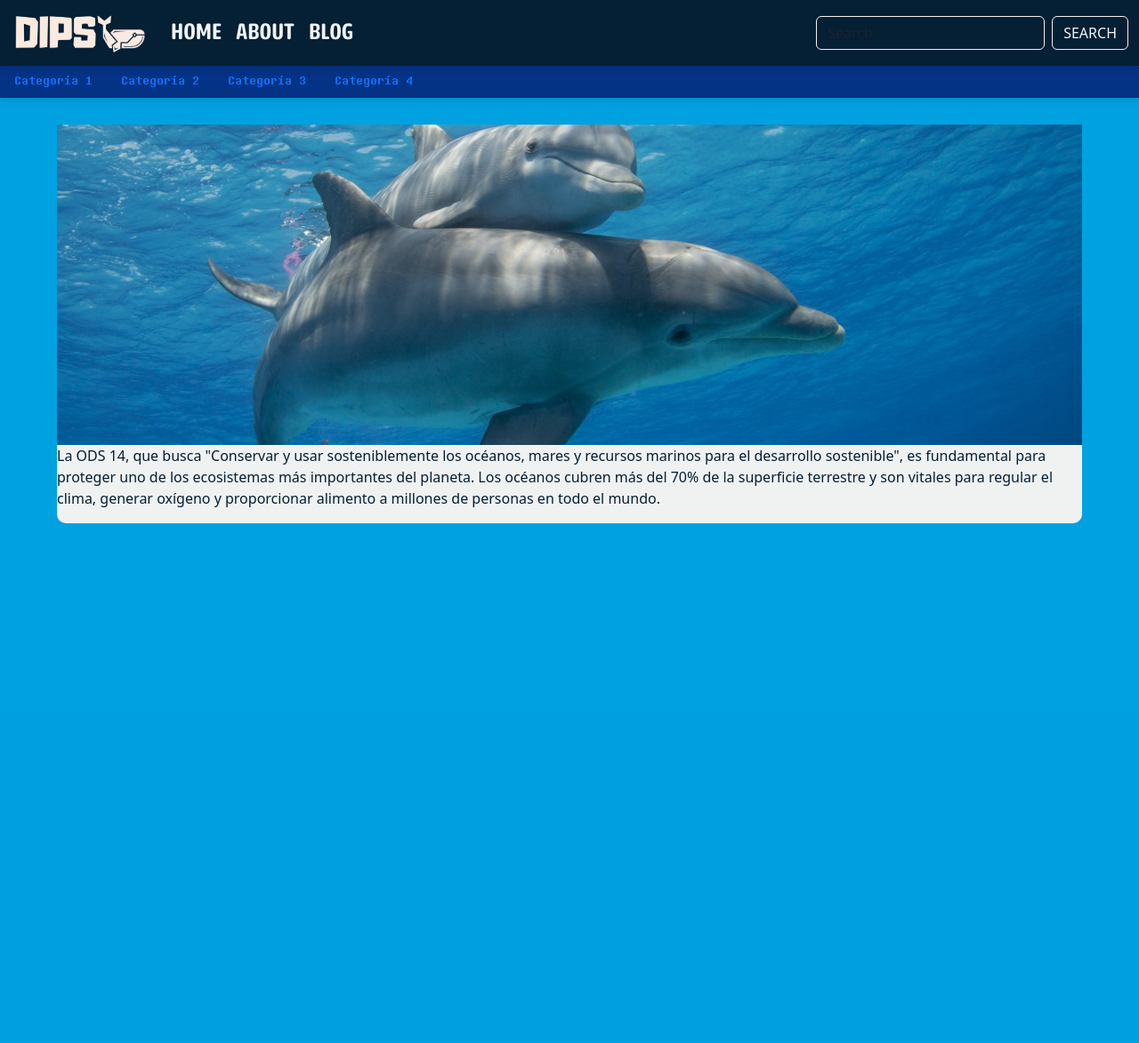
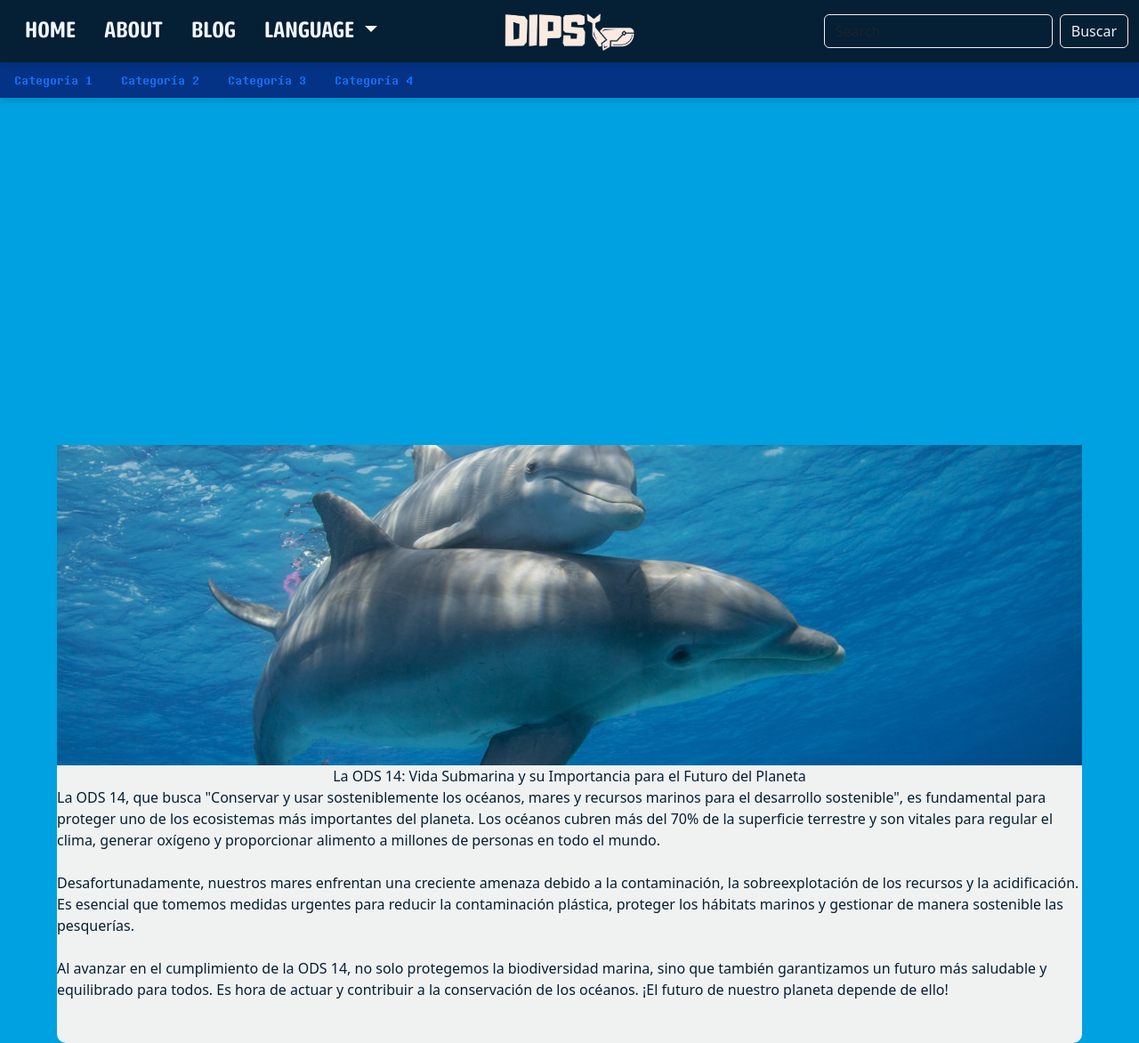
Before and after one commit to GenesisCampos100/Blog_ODS14, a PHP site: page / in a window 1280 px wide. Shown: the whole page at 89% size. Before the commit the page ends 588 px from the top, so only its background shows below. Run offline with PHP 8.4, Linux system fonts and the light colour scheme; data that the repository does not hold is empty.

Commit message:
cambio barra

```diff
--- a/index.php
+++ b/index.php
@@ -6,14 +6,15 @@
     <meta name="viewport" content="width=device-width, initial-scale=1.0">
     <title>Mi Página Web</title>
 
-    <!-- Enlaces a hojas de estilo -->
-    <link href="https://cdn.jsdelivr.net/npm/bootstrap@5.3.3/dist/css/bootstrap.min.css" rel="stylesheet" integrity="sha384-QWTKZyjpPEjISv5WaRU9OFeRpok6YctnYmDr5pNlyT2bRjXh0JMhjY6hW+ALEwIH" crossorigin="anonymous">
+    <!-- Estilos -->
+    <link href="https://cdn.jsdelivr.net/npm/bootstrap@5.3.3/dist/css/bootstrap.min.css" rel="stylesheet"
+        integrity="sha384-QWTKZyjpPEjISv5WaRU9OFeRpok6YctnYmDr5pNlyT2bRjXh0JMhjY6hW+ALEwIH" crossorigin="anonymous">
     <link href="css/barra.css" rel="stylesheet">
     <link href="css/general.css" rel="stylesheet">
     <link href="css/home.css" rel="stylesheet">
     <link href="css/estructurablog.css" rel="stylesheet">
 
-    <!-- Script para el cambio de imágenes -->
+    <!-- Slider de imágenes -->
     <script>
         window.onload = function () {
             let images = <?php echo json_encode($images); ?>;
@@ -29,76 +30,60 @@
         };
     </script>
 
-    <!-- Script para ocultar y mostrar la barra de categorías al hacer scroll -->
+    <!-- Ajuste de altura para la barra azul -->
     <script>
-        // Obtener la barra de categorías
-        const navbarCategories = document.querySelector('.navbar-categories');
+        function ajustarAlturaBarra() {
+            const img = document.getElementById('tituloimg');
+            const barra = document.getElementById('barracolor');
 
-        // Variable para rastrear la posición anterior del scroll
-        let lastScrollTop = 0;
-
-        // Detectar el scroll
-        window.addEventListener('scroll', function () {
-            let currentScroll = window.pageYOffset || document.documentElement.scrollTop;
-
-            // Si el usuario baja por la página
-            if (currentScroll > lastScrollTop) {
-                // Ocultar la barra de categorías
-                navbarCategories.style.top = '-60px'; // Esconde la barra moviéndola hacia arriba
-            } else {
-                // Mostrar la barra de categorías
-                navbarCategories.style.top = '60px'; // Muestra la barra nuevamente
+            if (img && barra) {
+                barra.style.height = img.offsetHeight + 'px';
+            }
         }
 
-            // Actualizar la posición del scroll
-            lastScrollTop = currentScroll <= 0 ? 0 : currentScroll; // Para evitar que el scroll sea negativo
-        });
+        window.addEventListener('load', ajustarAlturaBarra);
+        window.addEventListener('resize', ajustarAlturaBarra);
     </script>
 </head>
 
 <body>
-
     <!-- Header con barra de navegación -->
     <header>
-        <nav class="navbar navbar-expand-lg bg-body-tertiary">
-            <div class="container-fluid">
+        <nav class="navbar navbar-expand-lg custom-navbar">
+            <div class="container-fluid justify-content-between align-items-center">
 
-                <a class="navbar-brand" href="#">
-                    <img src="img/logod.png" alt="Logo">
+                <!-- Enlaces a la izquierda -->
+                <ul class="navbar-nav flex-row">
+                    <li class="nav-item mx-2"><a class="nav-link" href="index.php">HOME</a></li>
+                    <li class="nav-item mx-2"><a class="nav-link" href="index_about.php">ABOUT</a></li>
+                    <li class="nav-item mx-2"><a class="nav-link" href="blog.php">BLOG</a></li>
+                    <li class="nav-item dropdown mx-2">
+                    <a class="nav-link dropdown-toggle" href="#" role="button" data-bs-toggle="dropdown"
+                        aria-expanded="false">
+                        LANGUAGE
+                    </a>
+                        <ul class="dropdown-menu">
+                            <li><a class="dropdown-item" href="#">SPANISH</a></li>
+                            <li><a class="dropdown-item" href="#">ENGLISH</a></li>
+                        </ul>
+                    </li>
+
+                </ul>
+
+                <!-- Logo centrado -->
+                <a class="navbar-brand mx-auto position-absolute start-50 translate-middle-x" href="#">
+                    <img src="img/logod.png" alt="Logo" style="max-height: 60px;">
                 </a>
 
-                <button class="navbar-toggler" type="button" data-bs-toggle="collapse" data-bs-target="#navbarSupportedContent" aria-controls="navbarSupportedContent" aria-expanded="false" aria-label="Toggle navigation">
-                    <span class="navbar-toggler-icon"></span>
-                </button>
-
-                <div class="collapse navbar-collapse" id="navbarSupportedContent">
-                    <ul class="navbar-nav me-auto mb-2 mb-lg-0">
-                        <li class="nav-item">
-                            <a class="nav-link active" aria-current="page" href="index.php">HOME</a>
-                        </li>
-                        <li class="nav-item">
-                            <a class="nav-link" href="index_about.php">ABOUT</a>
-                        </li>
-                        <li class="nav-item">
-                            <a class="nav-link" href="blog.php">BLOG</a>
-                        </li>
-                    </ul>
-
-                    <!-- Formulario de búsqueda alineado a la derecha -->
-                    <form class="d-flex ms-auto" role="search">
+                <!-- Buscador a la derecha -->
+                <form class="d-flex search-form" role="search">
                     <input class="form-control me-2" type="search" placeholder="Search" aria-label="Search">
-                        <button class="btn btn-outline-success" type="submit">SEARCH</button>
+                    <button class="btn btn-outline-success" type="submit">Buscar</button>
                 </form>
-
-                </div>
             </div>
         </nav>
 
-        <!-- Script para cargar Bootstrap JS -->
-        <script src="https://cdn.jsdelivr.net/npm/bootstrap@5.3.3/dist/js/bootstrap.bundle.min.js" integrity="sha384-YvpcrYf0tY3lHB60NNkmXc5s9fDVZLESaAA55NDzOxhy9GkcIdslK1eN7N6jIeHz" crossorigin="anonymous"></script>
-    </header>
-
-    <!-- Barra de categorías (movible al hacer scroll) -->
+        <!-- Barra de categorías -->
         <div class="navbar-categories">
             <ul class="nav">
                 <li class="nav-item"><a class="nav-link" href="#">Categoría 1</a></li>
@@ -107,23 +92,35 @@
                 <li class="nav-item"><a class="nav-link" href="#">Categoría 4</a></li>
             </ul>
         </div>
+    </header>
 
-    <!-- Contenedor principal con contenido -->
-    <div id="Contenido" class="content">
-        <div class="imgtituloblog">
-            <img id="tituloimg" src="img/tituloo.jpg" alt="Título del blog">
+    <!-- Script de Bootstrap -->
+    <script src="https://cdn.jsdelivr.net/npm/bootstrap@5.3.3/dist/js/bootstrap.bundle.min.js"
+        integrity="sha384-YvpcrYf0tY3lHB60NNkmXc5s9fDVZLESaAA55NDzOxhy9GkcIdslK1eN7N6jIeHz"
+        crossorigin="anonymous"></script>
+
+    <!-- Barra azul detrás de la imagen -->
+    <div id="barracolor" class="barracolor"></div>
+
+    <!-- Contenido -->
+    <div class="content">
+        <div class="img-wrapper">
+            <img id="tituloimg" class="imgtituloblog" src="img/tituloo.jpg" alt="Título del blog">
         </div>
 
-        <p>
-            La ODS 14, que busca "Conservar y usar sosteniblemente
-            los océanos, mares y recursos marinos para el desarrollo sostenible",
-            es fundamental para proteger uno de los ecosistemas más importantes del
-            planeta. Los océanos cubren más del 70% de la superficie terrestre y son
-            vitales para regular el clima, generar oxígeno y proporcionar alimento a
-            millones de personas en todo el mundo.
-        </p>
+        <div class="titulo">
+            La ODS 14: Vida Submarina y su Importancia para el Futuro del Planeta
         </div>
 
+        <div class="textoblog">
+            La ODS 14, que busca "Conservar y usar sosteniblemente los océanos, mares y recursos marinos para el desarrollo sostenible", es fundamental para proteger uno de los ecosistemas más importantes del planeta. Los océanos cubren más del 70% de la superficie terrestre y son vitales para regular el clima, generar oxígeno y proporcionar alimento a millones de personas en todo el mundo.
+            <br><br>
+            Desafortunadamente, nuestros mares enfrentan una creciente amenaza debido a la contaminación, la sobreexplotación de los recursos y la acidificación. Es esencial que tomemos medidas urgentes para reducir la contaminación plástica, proteger los hábitats marinos y gestionar de manera sostenible las pesquerías.
+            <br><br>
+            Al avanzar en el cumplimiento de la ODS 14, no solo protegemos la biodiversidad marina, sino que también garantizamos un futuro más saludable y equilibrado para todos. Es hora de actuar y contribuir a la conservación de los océanos. ¡El futuro de nuestro planeta depende de ello!
+            <br><br><br>
+        </div>
+    </div>
 </body>
 
 </html>
```
Lines whose indentation alone changed are shown as unchanged.
